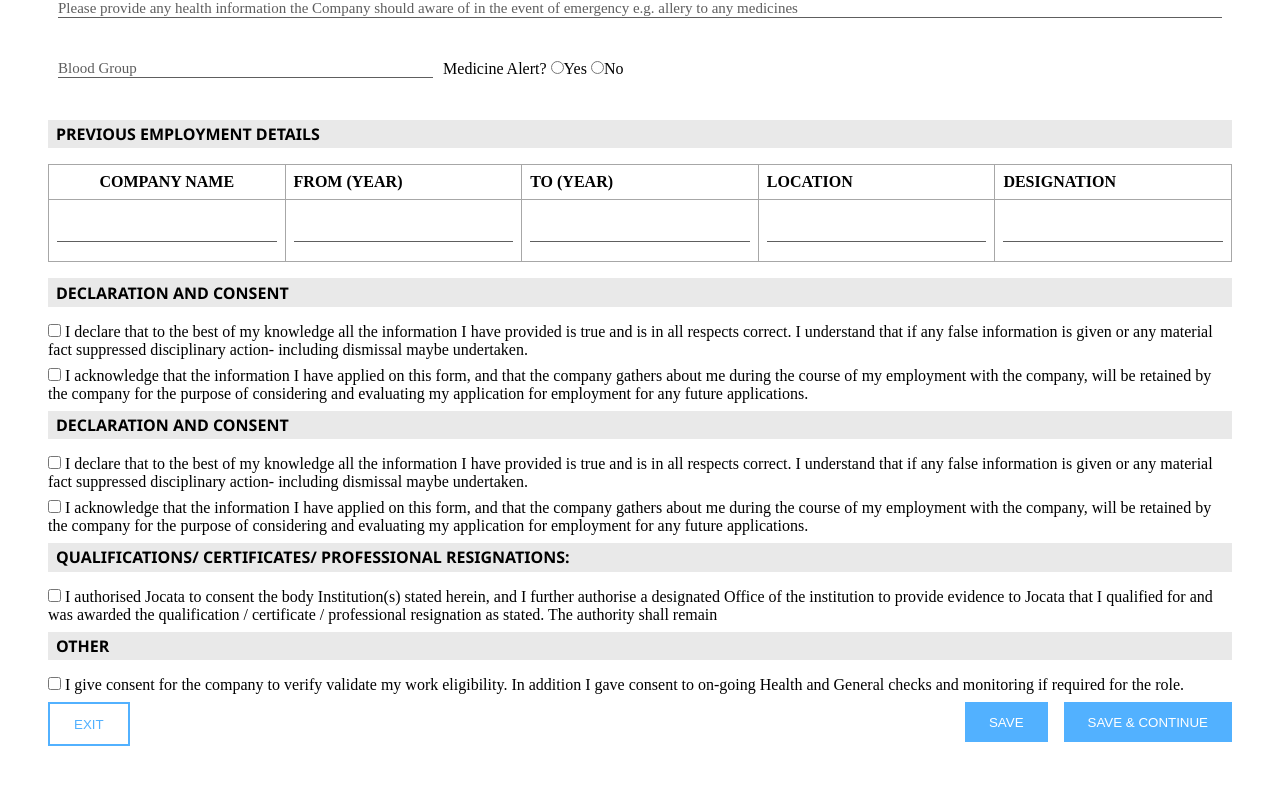
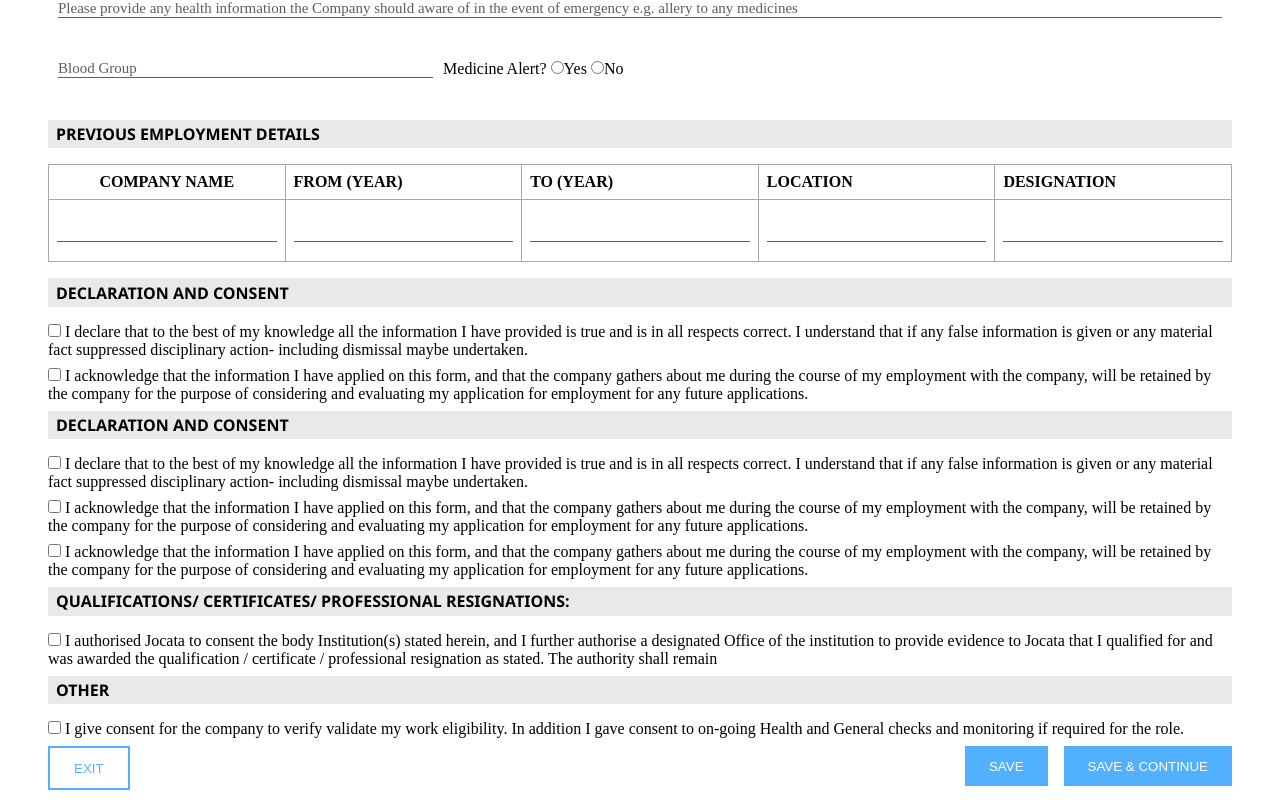
Before and after one commit to imsahil2001/batch-1-jocata-proj, an Angular app: page / in a window 1280 px wide. Shown: the part 2051-2857 px from the top of the page. Before the commit the page ends 2813 px from the top, so only its background shows below. Built offline with nearby package versions, Linux system fonts and the light colour scheme.

Commit message:
for checking

```diff
--- a/src/app/app.component.html
+++ b/src/app/app.component.html
@@ -594,6 +594,14 @@
       company, will be retained by the company for the purpose of considering
       and evaluating my application for employment for any future applications.
     </p>
+
+    <p class="checkbox-second">
+      <input type="checkbox" name="" id="" />
+      I acknowledge that the information I have applied on this form, and that
+      the company gathers about me during the course of my employment with the
+      company, will be retained by the company for the purpose of considering
+      and evaluating my application for employment for any future applications.
+    </p>
   </div>
 
   <div class="checkbox_container">
```
